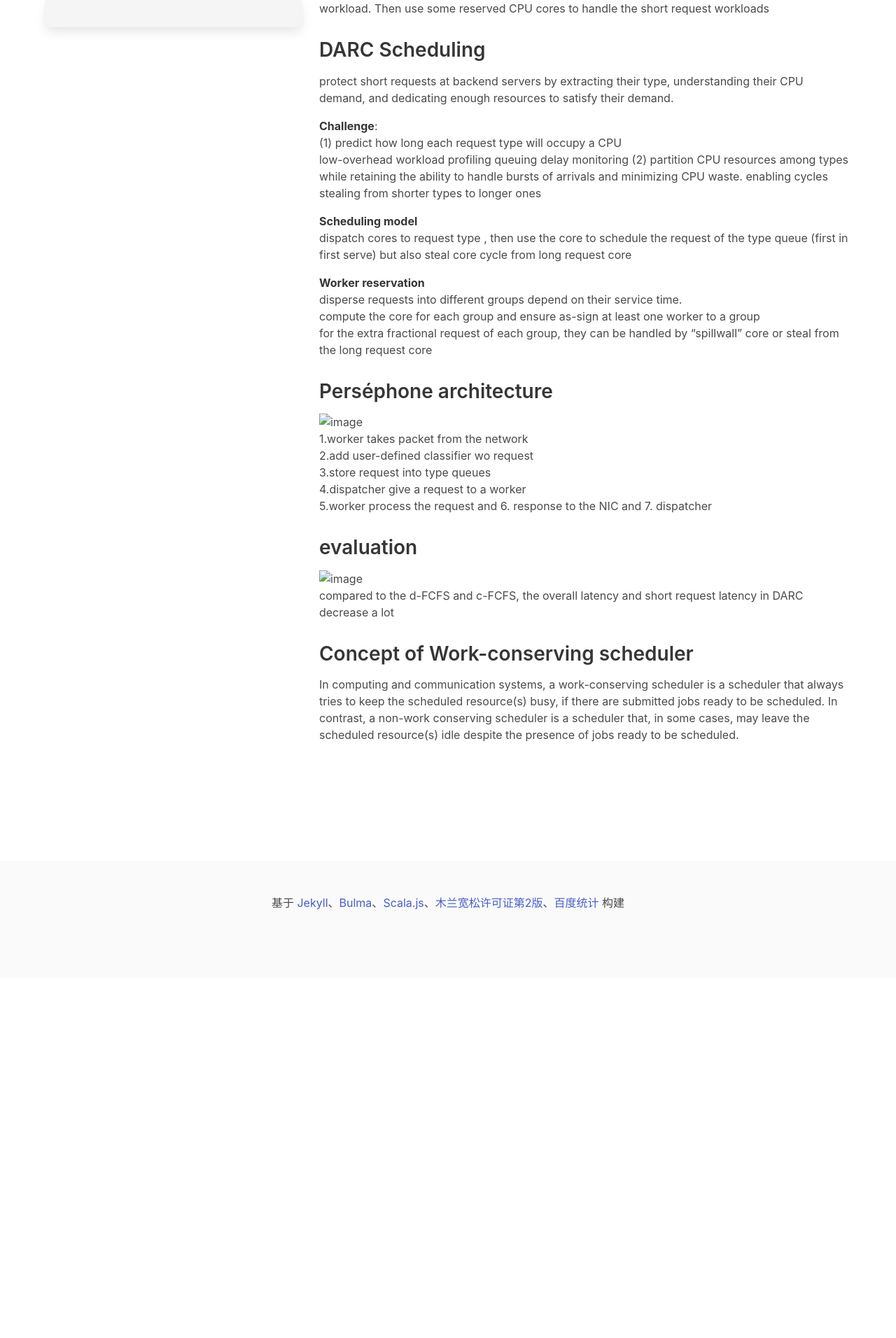
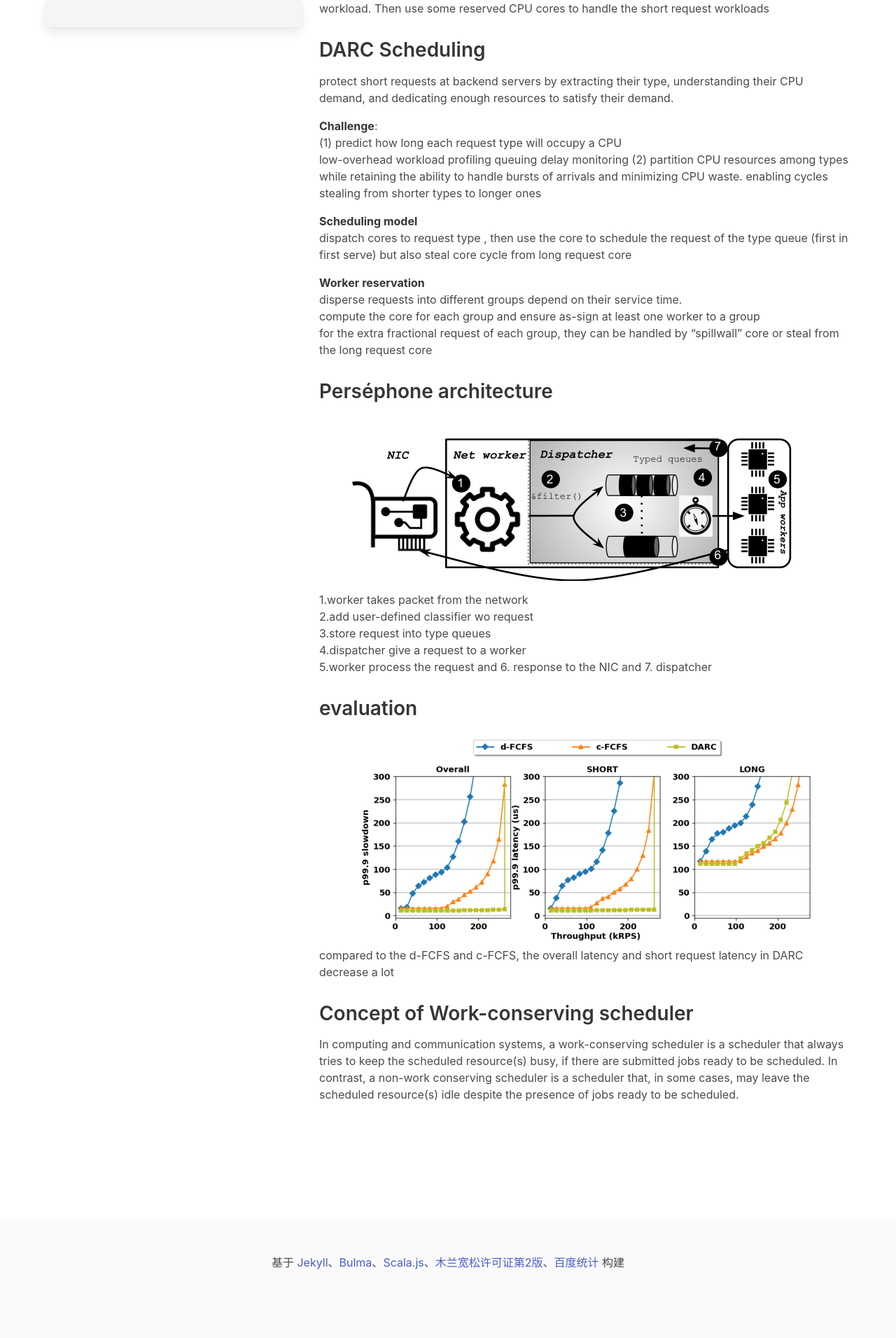
Before and after one commit to haslaboratory/haslaboratory.github.io, a Jekyll site: the page built from _posts/2021-11-11-When Idling is Ideal Optimizing Tail-Latency.md, in a window 1280 px wide. Shown: the part 679-2591 px from the top of the page at 70% size. Built offline with Jekyll 4.4.1, drawn with Linux system fonts in a browser that asks for light colours; nearby versions of some CDN libraries; library files that are not in the unit come from our copies; comment, search, counter and statistics services are not loaded; before the commit the page ends 2077 px from its top, so only the background shows below that.

Commit message:
fix image path

```diff
--- a/_posts/2021-11-11-When Idling is Ideal Optimizing Tail-Latency.md
+++ b/_posts/2021-11-11-When Idling is Ideal Optimizing Tail-Latency.md
@@ -40,7 +40,7 @@ compute the core for each group and ensure  as-sign at least one worker to a gro
 for the extra fractional request of each group, they can be handled by "spillwall" core or  steal from the long request core
 
 ## Perséphone architecture
-![image](../images/2021-11-11-When%20Idling%20is%20Ideal%20Optimizing%20Tail-Latency/1636699013281fKkCFQV9Iu.png)
+![image](/images/2021-11-11-When%20Idling%20is%20Ideal%20Optimizing%20Tail-Latency/1636699013281fKkCFQV9Iu.png)
 1.worker takes packet from the network
 2.add user-defined  classifier wo request
 3.store request into type queues
@@ -48,7 +48,7 @@ for the extra fractional request of each group, they can be handled by "spillwal
 5.worker process the request and 6. response to the NIC and 7. dispatcher
 
 ## evaluation
-![image](../images/2021-11-11-When%20Idling%20is%20Ideal%20Optimizing%20Tail-Latency/1636699600499fynglOYZUr.png)
+![image](/images/2021-11-11-When%20Idling%20is%20Ideal%20Optimizing%20Tail-Latency/1636699600499fynglOYZUr.png)
 compared to the d-FCFS and c-FCFS, the overall latency and short request latency in DARC decrease a lot
 
 
```
